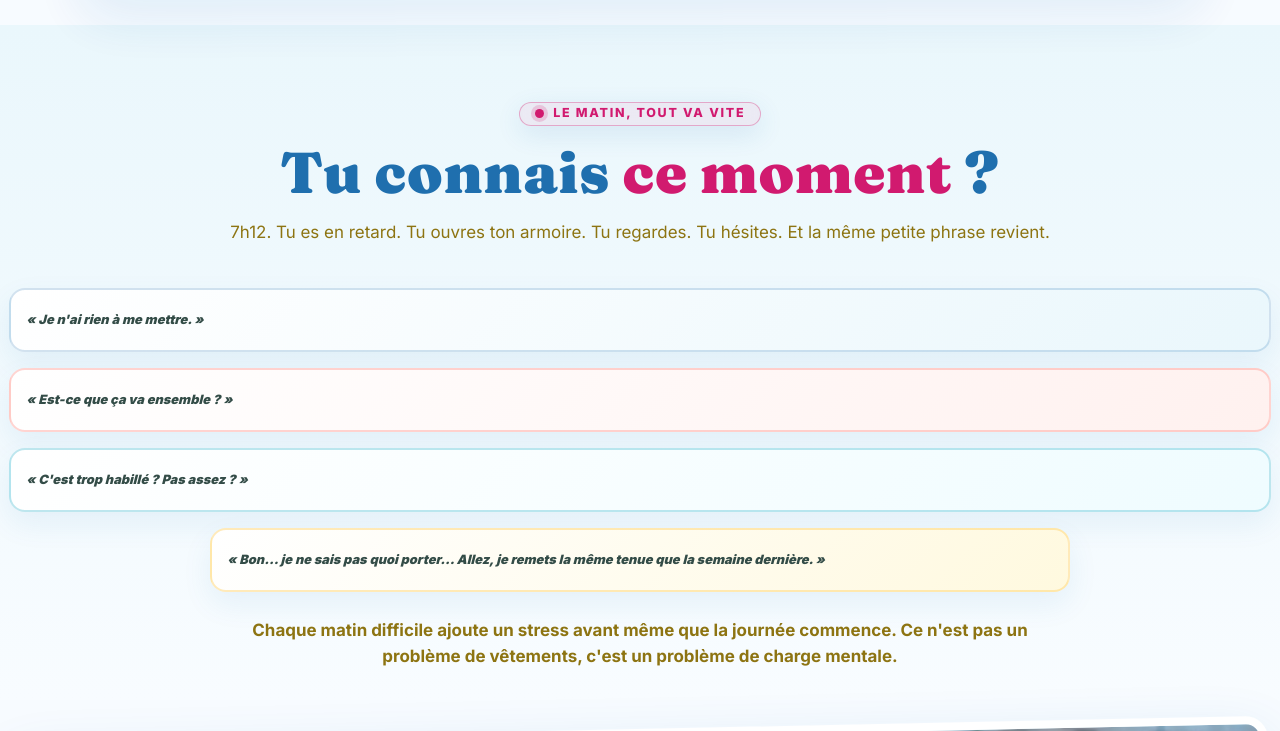
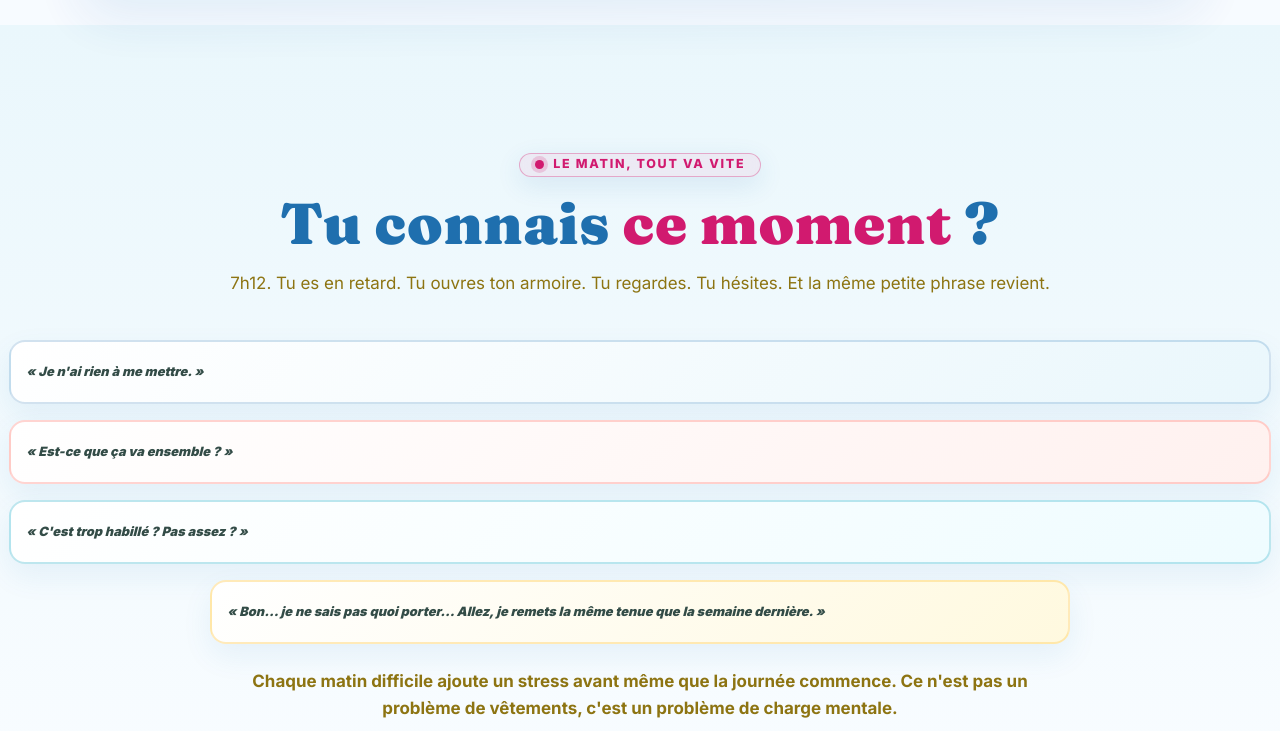
Before and after one commit to mehtapke-cmyk/styleme, a website: page index.html in a window 1280 px wide. Shown: the part 1209-1940 px from the top of the page. Drawn offline with Linux system fonts and the light colour scheme; a web font is replaced by a local one.

Commit message:
fix: align section headings — add max-width to h2 and padding-top to section-head

```diff
--- a/style.css
+++ b/style.css
@@ -213,7 +213,7 @@ h1,h2{margin:0;font-family:var(--font-display);font-weight:900;line-height:1.06;
 h3{margin:0;font-family:var(--font-subtitle);font-weight:900;line-height:1.1;letter-spacing:.01em;color:var(--subtitle);text-wrap:balance;overflow-wrap:break-word}
 h1{max-width:1000px;font-size:var(--type-title)}
 h1 em{color:var(--subtitle);font-style:italic}
-h2{font-size:var(--type-title)}
+h2{font-size:var(--type-title);max-width:820px}
 h2 span:not(.site-name){color:var(--subtitle)}
 .site-name{font-family:var(--font-brand);font-weight:750;font-style:italic;letter-spacing:.015em;color:#1f6fae}
 .brand .site-name,.footer-brand .site-name{color:var(--headline)}
@@ -252,7 +252,7 @@ section{padding:clamp(2.8rem,5vw,4.75rem) 0}
 .problem{padding-bottom:clamp(1.2rem,2.4vw,2rem)}
 .image-story{padding-top:clamp(1.1rem,2.2vw,1.9rem)}
 .section-band{background:linear-gradient(180deg,#eaf7fc,#f8fcff)}
-.section-head{max-width:820px;margin-bottom:clamp(1.8rem,3.4vw,2.8rem)}
+.section-head{max-width:820px;margin-bottom:clamp(1.8rem,3.4vw,2.8rem);padding-top:clamp(2rem,4vw,3.5rem)}
 .section-head.centered{text-align:center;margin-inline:auto}
 .section-head.centered .eyebrow{justify-content:center}
 .section-head p:not(.eyebrow){color:var(--muted);font-size:var(--type-paragraph);margin:1rem 0 0}
```
